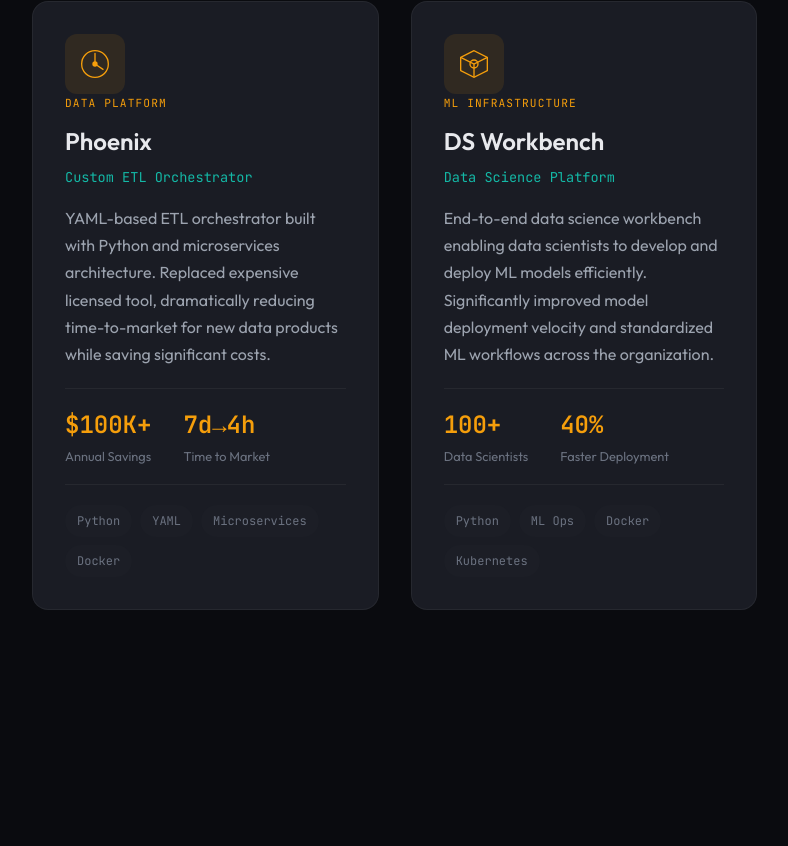
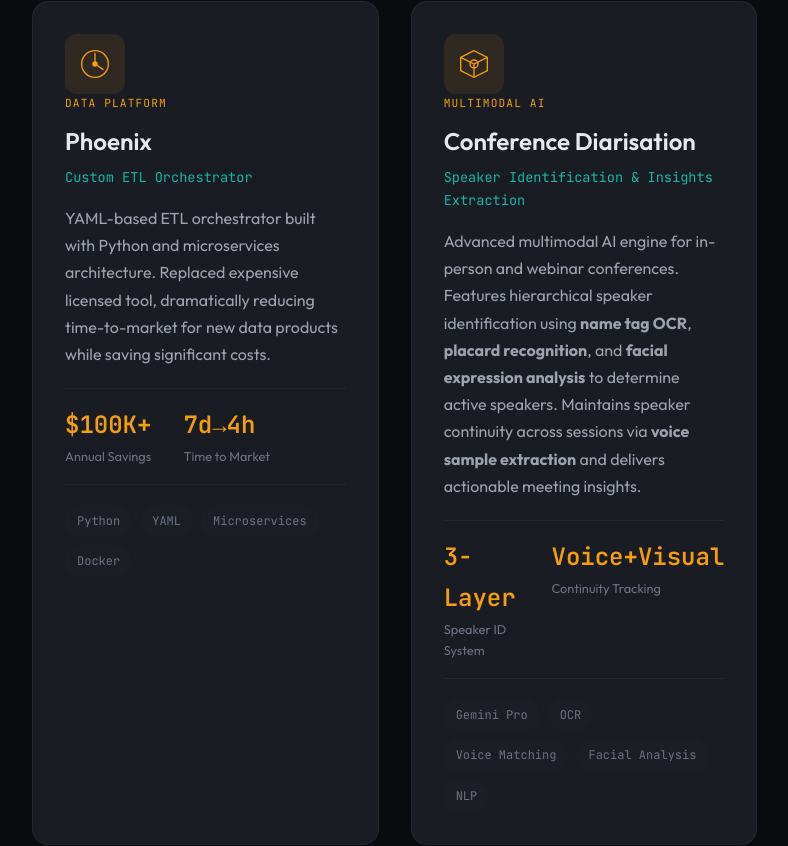
Before and after one commit to sadashivraj/sadashivraj.github.io, a plain HTML site: page index.html in a window 1280 px wide. Shown: the part 4148-4994 px from the top of the page, without its empty margins (56-844 px from the left). Drawn offline with Linux system fonts and the light colour scheme.

Commit message:
Updated GCAB to Conference Diarisation with detailed multimodal AI features

```diff
--- a/index.html
+++ b/index.html
@@ -457,29 +457,32 @@
                         </svg>
                     </div>
                     <div class="project-content">
-                        <div class="project-badge">ML Infrastructure</div>
-                        <h3 class="project-name">DS Workbench</h3>
-                        <p class="project-tagline">Data Science Platform</p>
+                        <div class="project-badge">Multimodal AI</div>
+                        <h3 class="project-name">Conference Diarisation</h3>
+                        <p class="project-tagline">Speaker Identification & Insights Extraction</p>
                         <p class="project-description">
-                            End-to-end data science workbench enabling data scientists to develop and deploy
-                            ML models efficiently. Significantly improved model deployment velocity and
-                            standardized ML workflows across the organization.
+                            Advanced multimodal AI engine for in-person and webinar conferences. Features
+                            hierarchical speaker identification using <strong>name tag OCR</strong>,
+                            <strong>placard recognition</strong>, and <strong>facial expression analysis</strong>
+                            to determine active speakers. Maintains speaker continuity across sessions via
+                            <strong>voice sample extraction</strong> and delivers actionable meeting insights.
                         </p>
                         <div class="project-metrics">
                             <div class="project-metric">
-                                <span class="metric-value">100+</span>
-                                <span class="metric-label">Data Scientists</span>
+                                <span class="metric-value">3-Layer</span>
+                                <span class="metric-label">Speaker ID System</span>
                             </div>
                             <div class="project-metric">
-                                <span class="metric-value">40%</span>
-                                <span class="metric-label">Faster Deployment</span>
+                                <span class="metric-value">Voice+Visual</span>
+                                <span class="metric-label">Continuity Tracking</span>
                             </div>
                         </div>
                         <div class="project-tech">
-                            <span class="tech-tag">Python</span>
-                            <span class="tech-tag">ML Ops</span>
-                            <span class="tech-tag">Docker</span>
-                            <span class="tech-tag">Kubernetes</span>
+                            <span class="tech-tag">Gemini Pro</span>
+                            <span class="tech-tag">OCR</span>
+                            <span class="tech-tag">Voice Matching</span>
+                            <span class="tech-tag">Facial Analysis</span>
+                            <span class="tech-tag">NLP</span>
                         </div>
                     </div>
                 </article>
```
